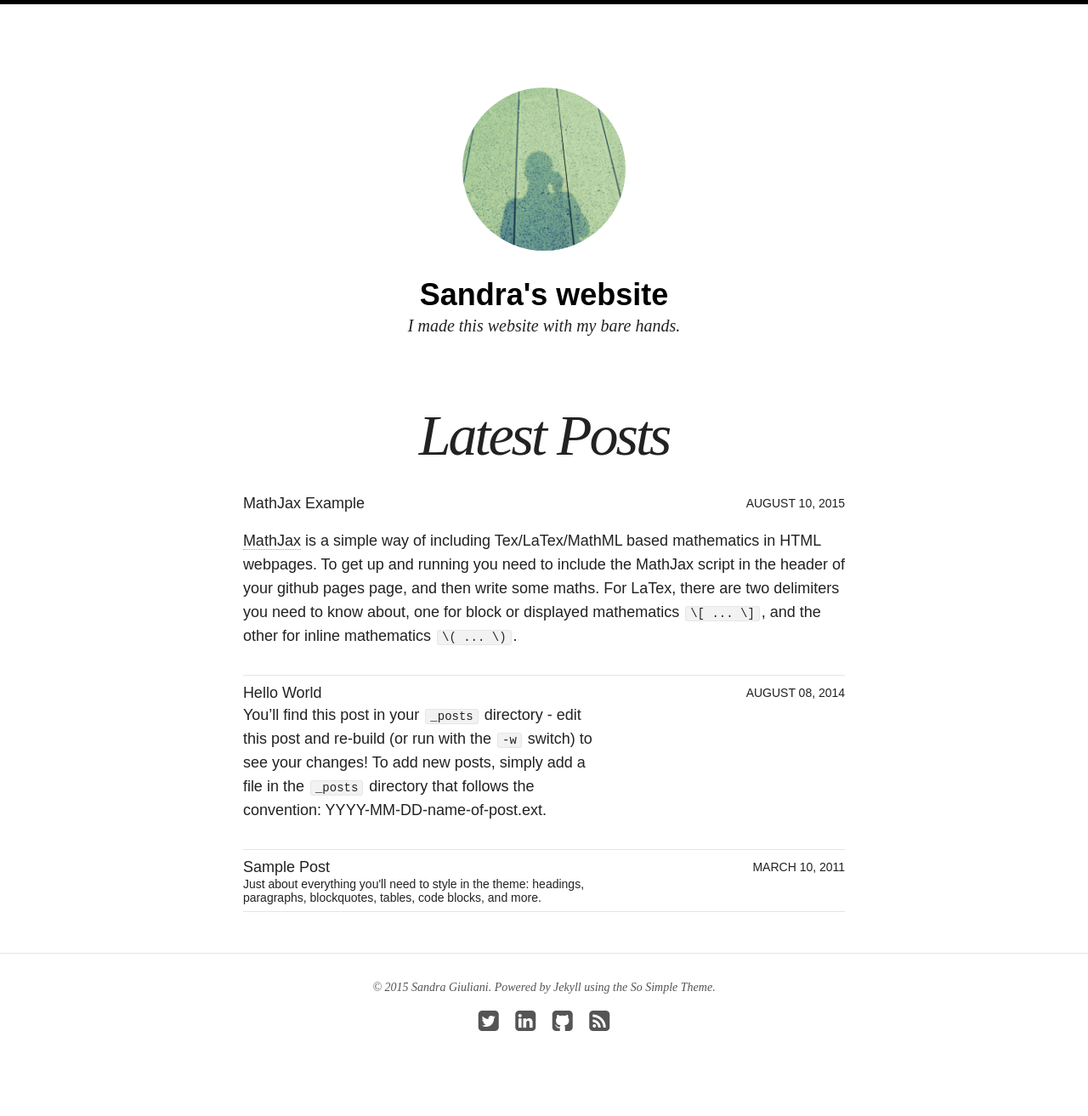
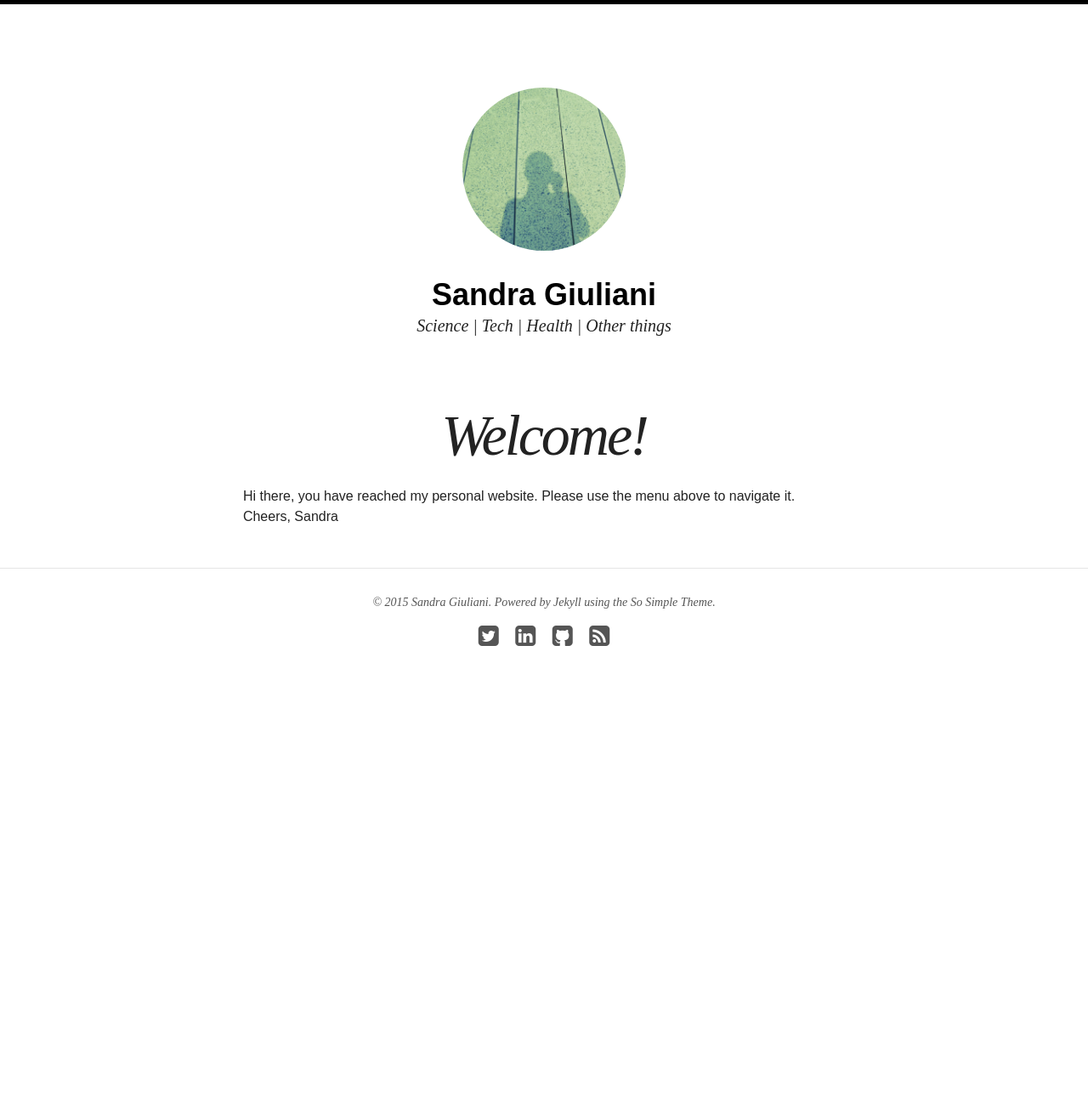
Before and after one commit to sandygiuliani/sandygiuliani.github.io, a Jekyll site: the page built from index.html, in a window 1280 px wide. Shown: the whole page at 85% size. Built offline with Jekyll 4.4.1, drawn with Linux system fonts in a browser that asks for light colours; nearby versions of some CDN libraries; after the commit the page ends 900 px from its top, so only the background shows below that.

Commit message:
minor changes

```diff
--- a/_config.yml
+++ b/_config.yml
@@ -1,12 +1,12 @@
 # Site wide configuration
 
-title: Sandra's website
+title: Sandra Giuliani
 locale: en_UK
-description: I made this website with my bare hands.
+description: Science | Tech | Health | Other things
 logo: site-logo.png
 search: true
-#url: http://localhost:4000
-url: http://sandygiuliani.github.io
+url: http://localhost:4000
+#url: http://sandygiuliani.github.io
 
 # Jekyll configuration
 
--- a/index.html
+++ b/index.html
@@ -1,12 +1,18 @@
 ---
 layout: page
-title: Latest Posts
+title: Welcome!
 excerpt: ""
 search_omit: true
 ---
 
-<ul class="post-list">
+<!-- <ul class="post-list">
 {% for post in site.posts limit:10 %}
   <li><article><a href="{{ site.url }}{{ post.url }}">{{ post.title }} <span class="entry-date"><time datetime="{{ post.date | date_to_xmlschema }}">{{ post.date | date: "%B %d, %Y" }}</time></span>{% if post.excerpt %} <span class="excerpt">{{ post.excerpt }}</span>{% endif %}</a></article></li>
 {% endfor %}
-</ul>
+</ul> -->
+
+Hi there, you have reached my personal website. Please use the menu above to navigate it.
+
+
+Cheers,
+Sandra
```
Also changed, not shown: cv/index.md (+7 -14 lines).
